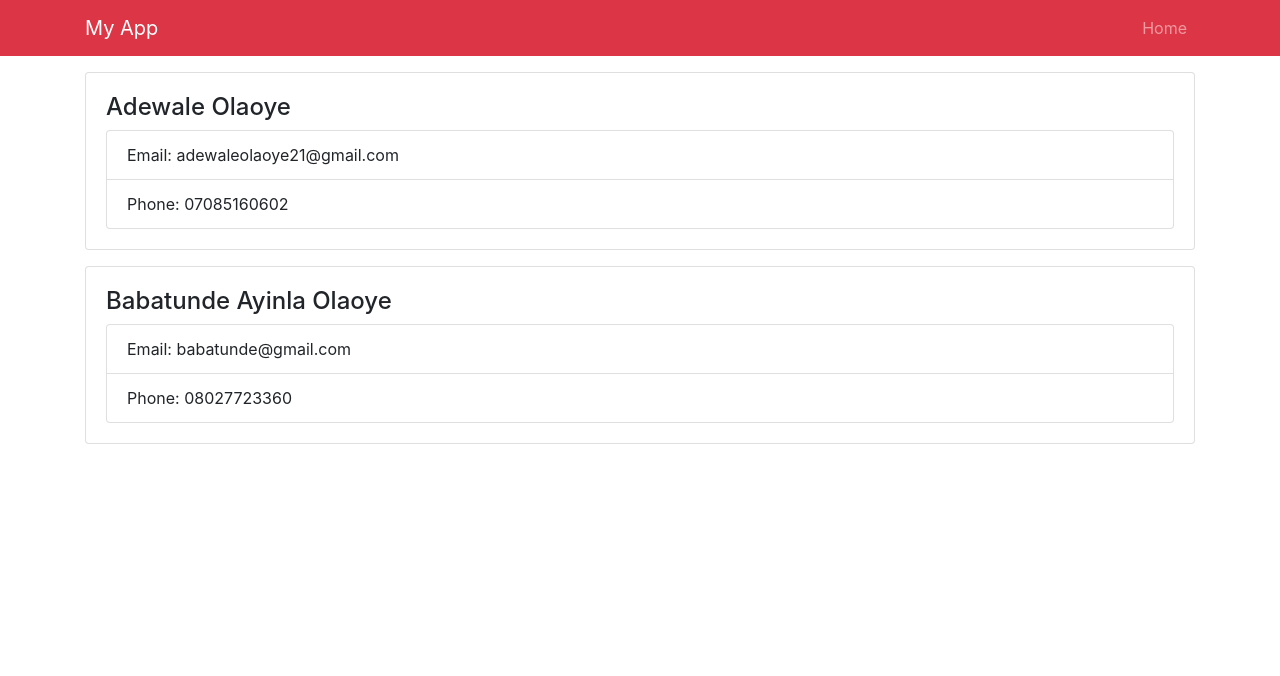
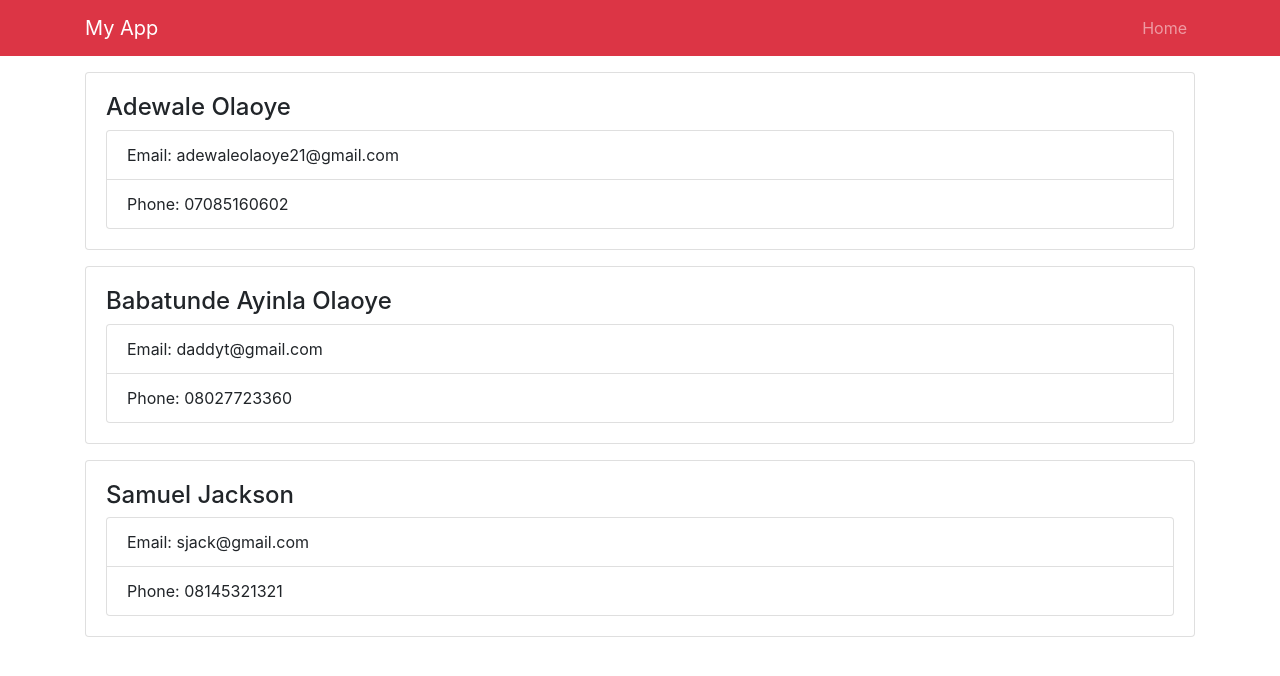
Before and after one commit to dewaleolaoye/contact-manager, a React (Create React App) app: page / in a window 1280 px wide. Shown: the top 676 px of the page. Built offline with nearby package versions, Linux system fonts and the light colour scheme.

Commit message:
create state

```diff
--- a/src/App.js
+++ b/src/App.js
@@ -1,5 +1,5 @@
 import React from 'react';
-import Contact from './components/Contact';
+import Contacts from './components/Contacts';
 import Header from './components/Header';
 
 import 'bootstrap/dist/css/bootstrap.min.css';
@@ -10,16 +10,7 @@
       <div className='App'>
         <Header />
         <div className='container'>
-          <Contact
-            name='Adewale Olaoye'
-            email='adewaleolaoye21@gmail.com'
-            phone='07085160602'
-          />
-          <Contact
-            name='Babatunde Ayinla Olaoye'
-            email='babatunde@gmail.com'
-            phone='08027723360'
-          />
+          <Contacts />
         </div>
       </div>
     );
--- a/src/components/Contact.js
+++ b/src/components/Contact.js
@@ -1,15 +1,15 @@
 import React from 'react';
-import PropTypes from 'prop-types';
+import propTypes from 'prop-types';
 
 class Contact extends React.Component {
   render() {
-    const { name, email, phone } = this.props;
+    const { contact } = this.props;
     return (
       <div className='card card-body mb-3'>
-        <h4>{name}</h4>
+        <h4>{contact.name}</h4>
         <ul className='list-group'>
-          <li className='list list-group-item'>Email: {email}</li>
-          <li className='list list-group-item'>Phone: {phone}</li>
+          <li className='list list-group-item'>Email: {contact.email}</li>
+          <li className='list list-group-item'>Phone: {contact.phone}</li>
         </ul>
       </div>
     );
@@ -17,10 +17,8 @@
 }
 
 // eslint-disable-next-line react/no-typos
-Contact.PropTypes = {
-  name: PropTypes.string.isRequired,
-  email: PropTypes.string.isRequired,
-  phone: PropTypes.string.isRequired
+Contact.propTypes = {
+  contact: propTypes.object.isRequired
 };
 
 export default Contact;
--- /dev/null
+++ b/src/components/Contacts.js
@@ -0,0 +1,40 @@
+import React from 'react';
+import Contact from './Contact';
+
+class Contacts extends React.Component {
+  state = {
+    contacts: [
+      {
+        id: 1,
+        name: 'Adewale Olaoye',
+        email: 'adewaleolaoye21@gmail.com',
+        phone: '07085160602'
+      },
+      {
+        id: 2,
+        name: 'Babatunde Ayinla Olaoye',
+        email: 'daddyt@gmail.com',
+        phone: '08027723360'
+      },
+      {
+        id: 3,
+        name: 'Samuel Jackson',
+        email: 'sjack@gmail.com',
+        phone: '08145321321'
+      }
+    ]
+  };
+
+  render() {
+    const { contacts } = this.state;
+    return (
+      <div>
+        {contacts.map(contact => (
+          <Contact key={contact.id} contact={contact} />
+        ))}
+      </div>
+    );
+  }
+}
+
+export default Contacts;
```
